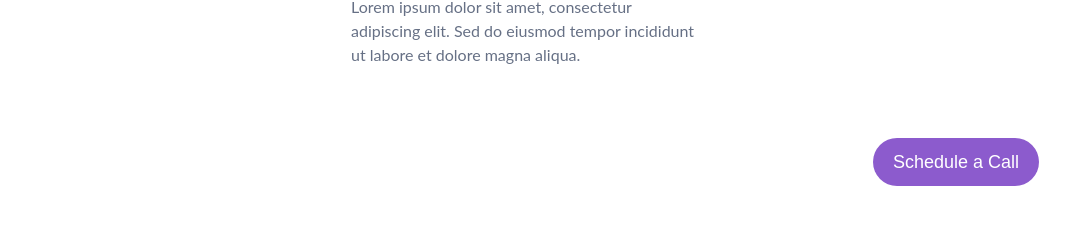
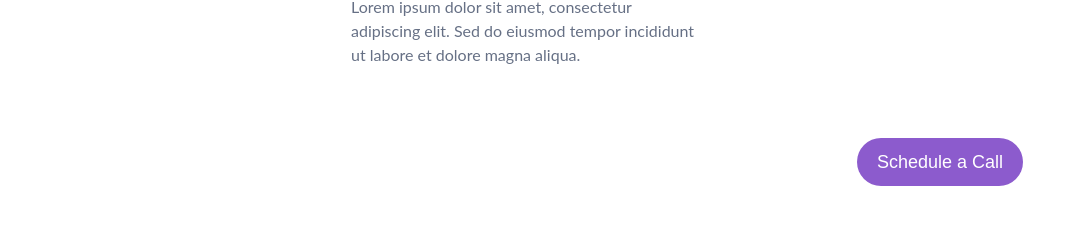
Before and after one commit to itsAakanksha/clinikk-articles, a React (Vite) app: page / in a window 1280 px wide. Shown: the part 1158-1394 px from the top of the page, without its empty margins (113-1183 px from the left). Built offline with nearby package versions, Linux system fonts and the light colour scheme.

Commit message:
added cta

```diff
--- a/src/Components/Cta.jsx
+++ b/src/Components/Cta.jsx
@@ -3,7 +3,7 @@
 function Cta() {
   return (
     <>
-    <div className='flex justify-end'>
+    <div className='flex justify-end mr-4'>
     <a
     href="#"
     className="schedule-button inline-flex items-center px-5 py-2.5 bg-[#8c5bcd] text-white text-lg no-underline rounded-full transition-all duration-500 ease-in-out transform hover:bg-[#6d21f2] hover:translate-x-[-5px] font-poppins ml-auto "
```
